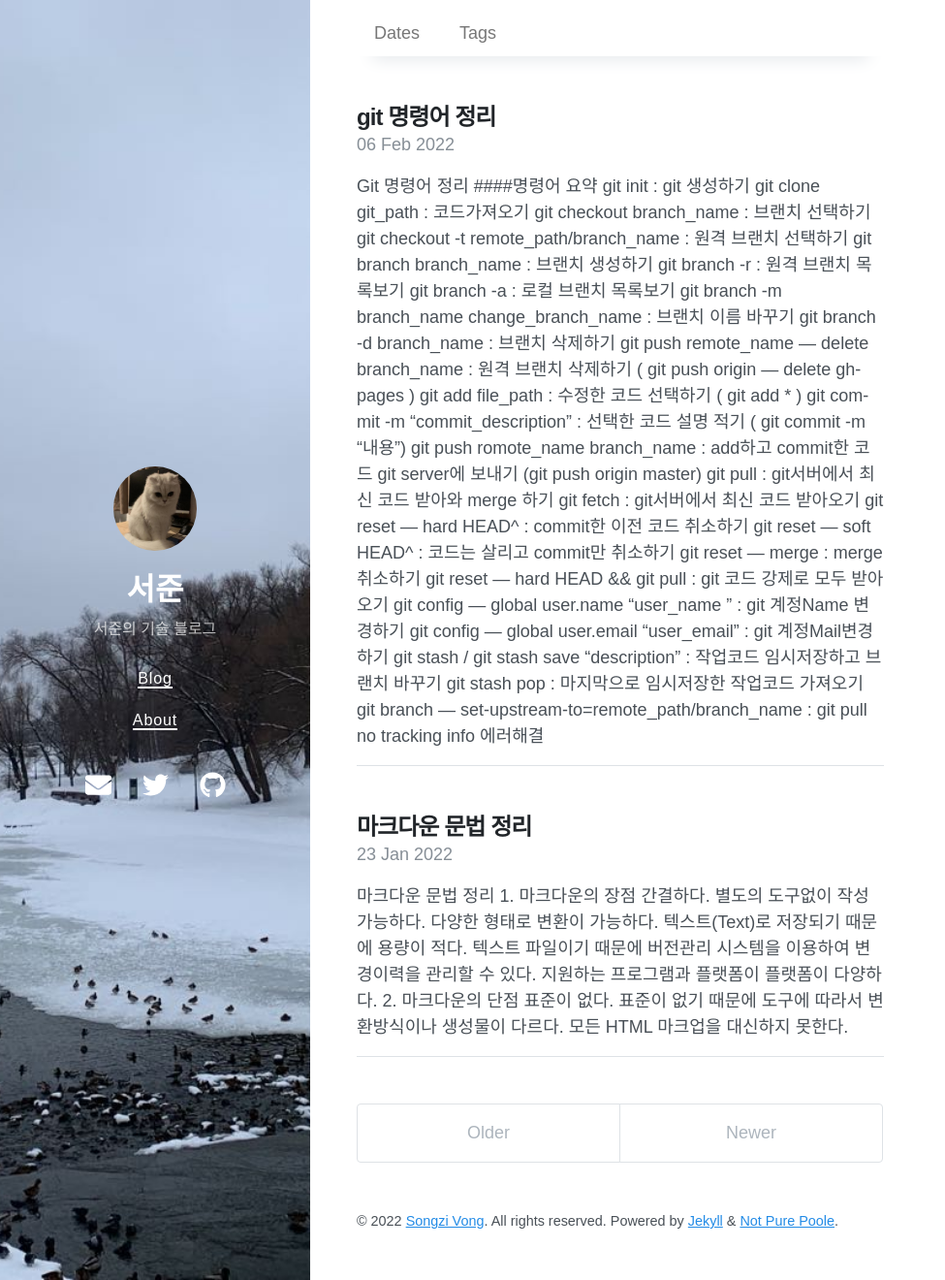
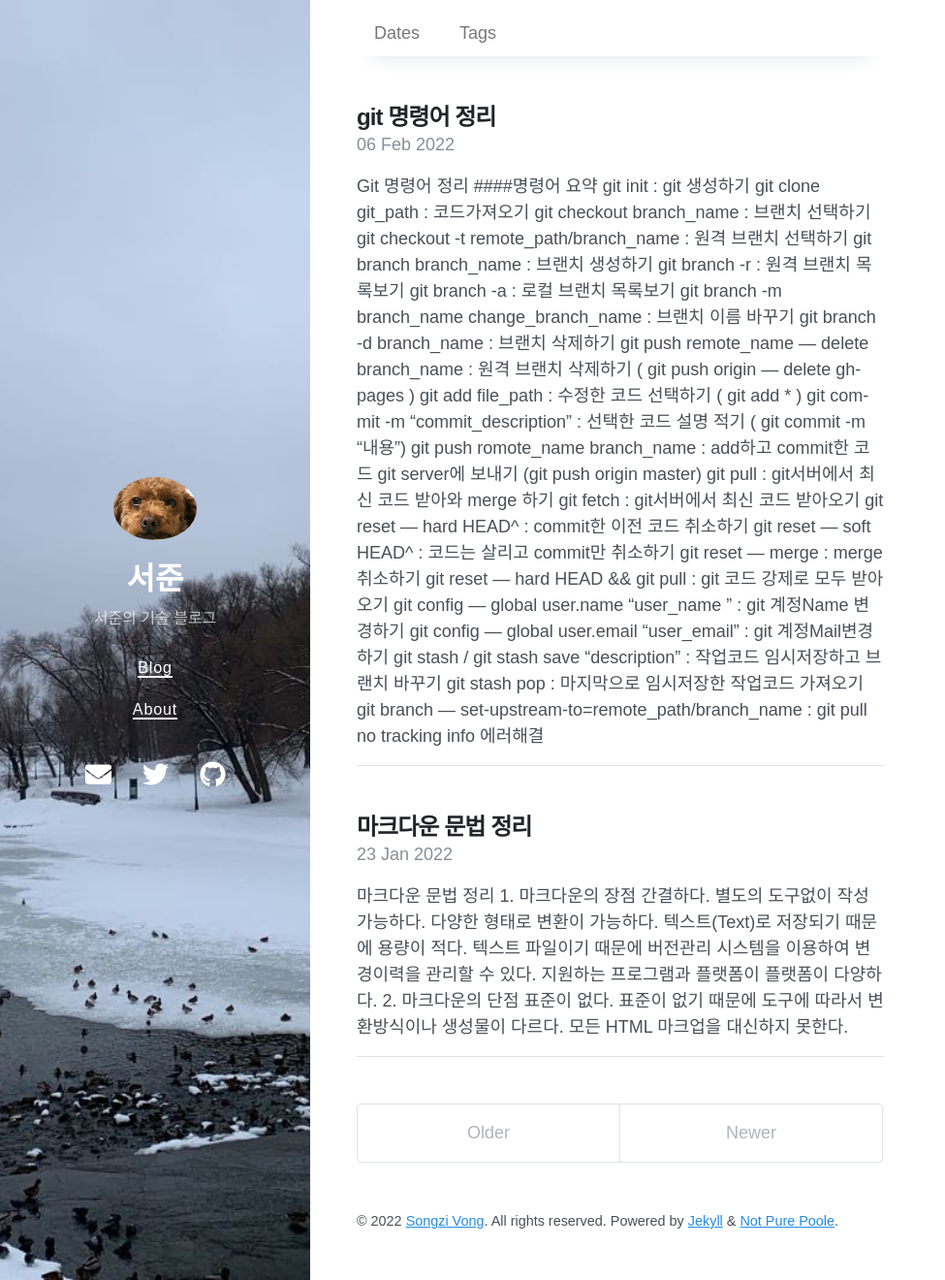
Before and after one commit to SuhJune/SuhJune.github.io, a Jekyll site: the page built from index.html, in a window 1280 px wide and 1320 px high. Shown: the whole window at 97% size, without its empty margins (0-975 px from the left). Built offline with Jekyll 4.4.1, drawn with Linux system fonts in a browser that asks for light colours; nearby versions of some CDN libraries; the list of posts is cut into pages by our own code.

Commit message:
avatar change

```diff
--- a/_config.yml
+++ b/_config.yml
@@ -2,7 +2,7 @@
 title: 서준
 description: 서준의 기술 블로그
 url: https://suhjune.github.io
-avatar: /avatar.jpeg
+avatar: /유끼사진.jpeg
 paginate: 5
 permalink: pretty
 cover_image: /bg.jpeg
```
Also changed, not shown: avatar.jpeg (deleted), 유끼사진.jpeg (added).
